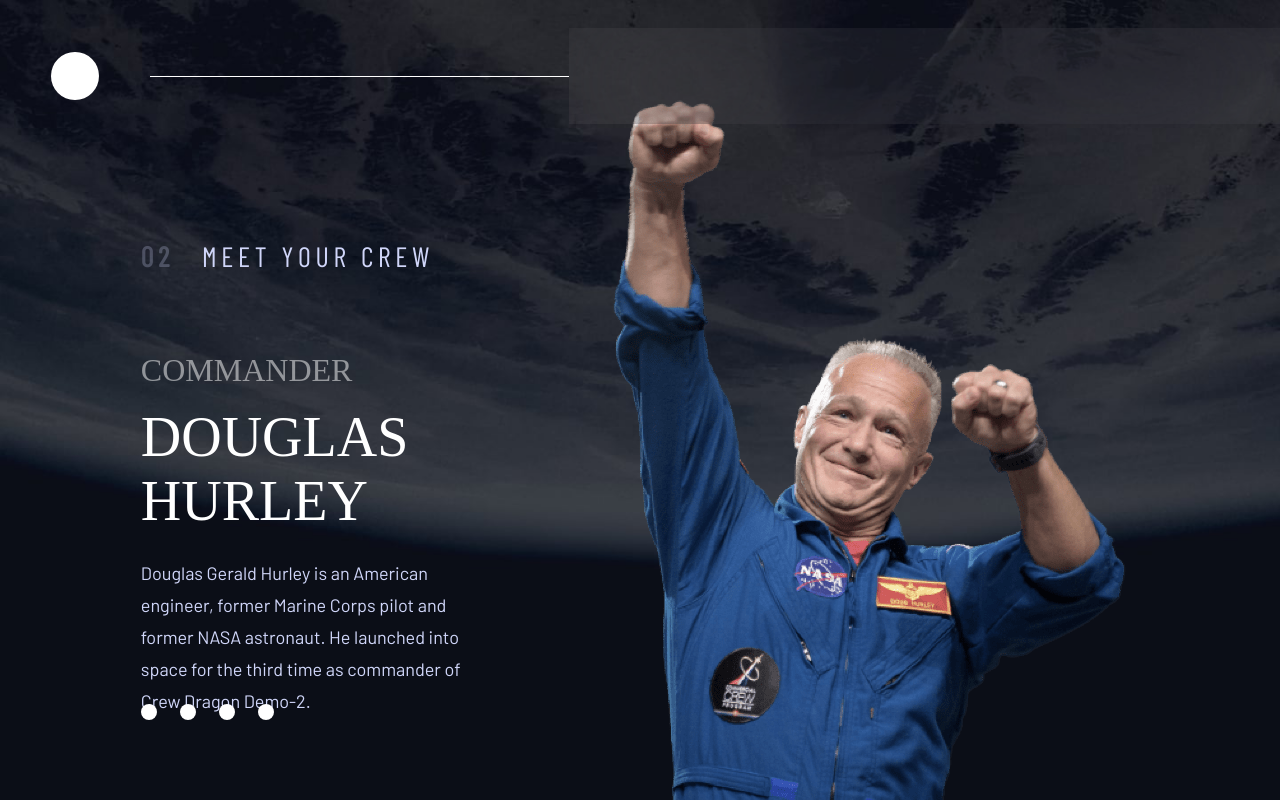
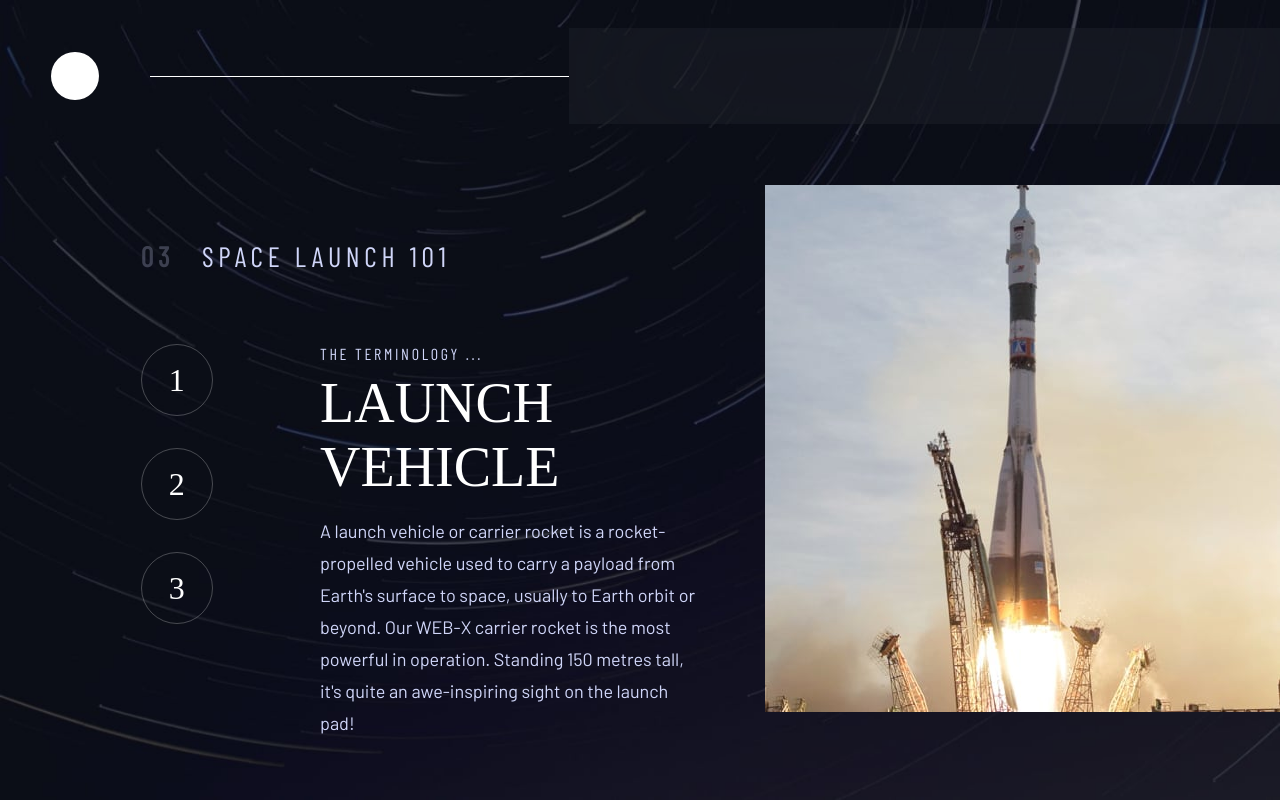
Before and after one commit to jimmy2952/space-tourism-website, a React (Create React App) app: page / in a window 1280 px wide. Shown: the top 800 px of the page. Built offline with nearby package versions, Linux system fonts and the light colour scheme; a web font is replaced by a local one.

Commit message:
complete technology page

```diff
--- a/src/App.tsx
+++ b/src/App.tsx
@@ -6,6 +6,7 @@ import { NavBar } from './Navigation/Nav-bar';
 import { HomePage } from './pages/Home/Home';
 import { DestinationPage } from './pages/Destination/Destination';
 import { CrewPage } from './pages/Crew/Crew';
+import { TechnologyPage } from './pages/Technology/Technology';
 
 
 function App() {
@@ -18,7 +19,7 @@ function App() {
   return (
       <BrowserRouter>
         <NavBar />
-        <CrewPage />
+        <TechnologyPage />
         {/* <DestinationPage /> */}
         {/* <Routes>
           <Route path='/' element={<NavBar />} />
--- /dev/null
+++ b/src/data/technology-data.ts
@@ -0,0 +1,17 @@
+export const technologyData = [
+  {
+    title: 'LAUNCH VEHICLE',
+    description: 'A launch vehicle or carrier rocket is a rocket-propelled vehicle used to carry a payload from Earth\'s surface to space, usually to Earth orbit or beyond. Our WEB-X carrier rocket is the most powerful in operation. Standing 150 metres tall, it\'s quite an awe-inspiring sight on the launch pad!',
+    imageUrl: 'launch-vehicle'
+  },
+  {
+    title: 'SPACEPORT',
+    description: 'A spaceport or cosmodrome is a site for launching (or receiving) spacecraft, by analogy to the seaport for ships or airport for aircraft. Based in the famous Cape Canaveral, our spaceport is ideally situated to take advantage of the Earth’s rotation for launch.',
+    imageUrl: 'spaceport'
+  },
+  {
+    title: 'SPACE CAPSULE',
+    description: 'A space capsule is an often-crewed spacecraft that uses a blunt-body reentry capsule to reenter the Earth\'s atmosphere without wings. Our capsule is where you\'ll spend your time during the flight. It includes a space gym, cinema, and plenty of other activities to keep you entertained.',
+    imageUrl: 'space-capsule'
+  }
+];
--- a/src/pages/Destination/Destination.tsx
+++ b/src/pages/Destination/Destination.tsx
@@ -5,7 +5,7 @@ import { DestinationTextbox } from './Destination-textbox';
 import './Destination.scss';
 
 export const DestinationPage = () => {
-  const [planet, setPlanet] = useState('MOON')
+  const [planet, setPlanet] = useState('MOON');
   const title: { number: string; text: string; } = {
     number: '01',
     text: 'PICK YOUR DESTINATION'
--- /dev/null
+++ b/src/pages/Technology/Technology.scss
@@ -0,0 +1,58 @@
+.technology {
+  position: absolute;
+  top: 0;
+  left: 0;
+  width: 100vw;
+  height: 100vh;
+  box-sizing: border-box;
+  background-image: url('../../../public/technology/background-technology-desktop.jpg');
+  background-size: cover;
+  background-repeat: no-repeat;
+  background-clip: border-box;
+  background-origin: border-box;
+  .left-container {
+    margin-left: 11vw;
+    margin-top: 43vh;
+    width: 44vw;
+    display: flex;
+    justify-content: space-between;
+    .circle-container {
+      display: flex;
+      flex-direction: column;
+      .circle-item {
+        display: flex;
+        justify-content: center;
+        align-items: center;
+        width: 9vh;
+        height: 9vh;
+        border-radius: 50%;
+        cursor: pointer;
+        mix-blend-mode: normal;
+        border: 1px solid rgba(255, 255, 255, 0.25);
+        box-sizing: border-box;
+        margin-bottom: 4vh;
+        h4 {
+          color: white;
+        }
+      }
+    }
+    .text-container {
+      width: 30vw;
+      .nav-text {
+        color: #D0D6F9;
+      }
+      h3 {
+        margin-top: 1vh;
+        margin-bottom: 2vh;
+      }
+      .body-text {
+        color: #D0D6F9;
+      }
+    }
+  }
+  img {
+    position: absolute;
+    right: 0;
+    bottom: 11vh;
+  }
+}
--- /dev/null
+++ b/src/pages/Technology/Technology.tsx
@@ -0,0 +1,36 @@
+import { useState } from 'react';
+import { PageTitle } from '@shared/Page-title/Page-title';
+import { technologyData } from '@data/technology-data';
+import './Technology.scss';
+
+export const TechnologyPage = () => {
+  const [tech, setTech] = useState(0);
+  const techData = technologyData[tech];
+  const title: { number: string; text: string; } = {
+    number: '03',
+    text: 'SPACE LAUNCH 101'
+  }
+  function changeTechHandler(index: number) {
+    setTech(index);
+  }
+  return (
+    <div className='technology'>
+      <PageTitle title={title} />
+      <div className="left-container">
+        <div className="circle-container">
+          {technologyData.map((tech, index) => {
+            return(
+              <div key={index} className="circle-item" onClick={() => changeTechHandler(index)}><h4>{index + 1}</h4></div>
+            );
+          })}
+        </div>
+        <div className="text-container">
+          <div className="nav-text">THE TERMINOLOGY ...</div>
+          <h3>{techData.title}</h3>
+          <div className="body-text">{techData.description}</div>
+        </div>
+      </div>
+      <img src={`/technology/image-${techData.imageUrl}-portrait.jpg`} alt={techData.title} />
+    </div>
+  );
+}
```
